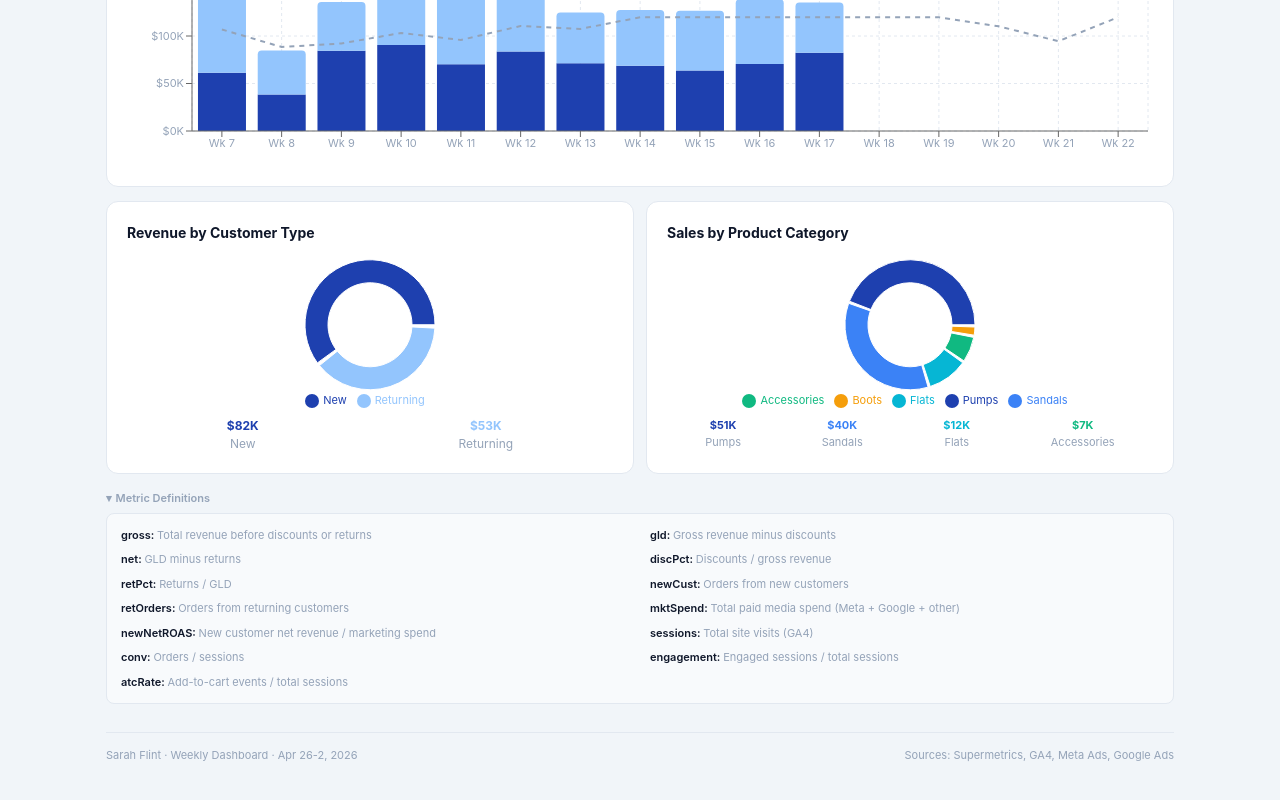
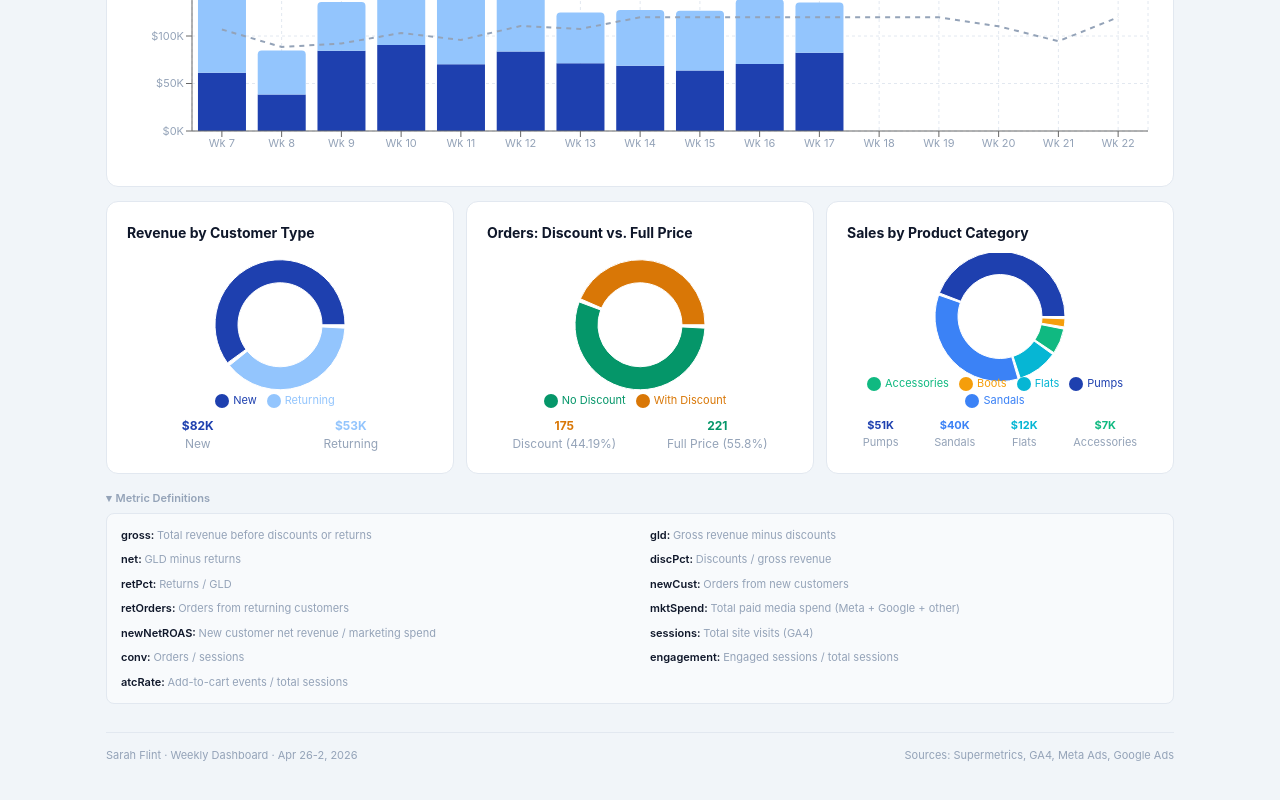
Before and after one commit to Sarah-Flint/weekly-dashboard, a Next.js app: page / in a window 1280 px wide. Shown: the part 973-1773 px from the top of the page. Built offline with nearby package versions, Linux system fonts and the light colour scheme.

Commit message:
Update Dashboard.jsx

```diff
--- a/app/components/Dashboard.jsx
+++ b/app/components/Dashboard.jsx
@@ -363,6 +363,12 @@ useEffect(() => {
   priorDesktopAtcRate: _rPct(getMetric("desktop_add_to_cart")._pw, getMetric("desktop_sessions")._pw),
   mobileAtcRate: _rPct(getMetric("mobile_add_to_cart")._cw, getMetric("mobile_sessions")._cw),
   priorMobileAtcRate: _rPct(getMetric("mobile_add_to_cart")._pw, getMetric("mobile_sessions")._pw),
+
+  // ── Discount Order Counts ──
+  ordersWithDisc: _v(getMetric("ordercount_disc")._cw),
+  priorOrdersWithDisc: _v(getMetric("ordercount_disc")._pw),
+  orderDiscPct: _v(getMetric("order_disc_pct")._cw),
+  priorOrderDiscPct: _v(getMetric("order_disc_pct")._pw),
 };
 
   const nROAS = DD.mktSpend ? (DD.newNetRev / DD.mktSpend).toFixed(2) : null;
@@ -485,19 +491,28 @@ useEffect(() => {
   const getTrend = (metric) =>
   (data.weekly_trend || []).find((row) => row.metric === metric) || {};
 
-  const WEEKLY_TREND_LIVE = Object.keys(getTrend("total_net_rev"))
-  .filter((key) => !isNaN(Number(key)))
-  .map((week) => ({
-    week: `Wk ${week}`,
-    net: getTrend("total_net_rev")[week] || 0,
-    newNet: getTrend("new_net_rev")[week] || 0,
-    retNet: getTrend("returning_net_rev")[week] || 0,
-    plan: getTrend("total_net_rev_plan")[week] || 0,
-    spend: getTrend("total_marketing")[week] || 0,
-    newCust: getTrend("new_orders")[week] || 0,
-    cac: getTrend("total_cac")[week] || 0,
-    roas: getTrend("new_net_roas")[week] || 0,
-  }));
+  const WEEKLY_TREND_LIVE = (() => {
+    const actualRow = getTrend("total_net_rev");
+    const planRow = getTrend("total_net_rev_plan");
+    const allWeeks = new Set([
+      ...Object.keys(actualRow).filter(k => !isNaN(Number(k))),
+      ...Object.keys(planRow).filter(k => !isNaN(Number(k)))
+    ]);
+    return [...allWeeks].sort((a,b) => Number(a) - Number(b)).map(week => {
+      const hasActual = typeof actualRow[week] === "number";
+      return {
+        week: `Wk ${week}`,
+        net: hasActual ? actualRow[week] : null,
+        newNet: hasActual ? (typeof getTrend("new_net_rev")[week] === "number" ? getTrend("new_net_rev")[week] : 0) : null,
+        retNet: hasActual ? (typeof getTrend("returning_net_rev")[week] === "number" ? getTrend("returning_net_rev")[week] : 0) : null,
+        plan: typeof planRow[week] === "number" ? planRow[week] : (planRow[week] !== "" && planRow[week] != null ? Number(planRow[week]) || null : null),
+        spend: getTrend("total_marketing")[week] || 0,
+        newCust: getTrend("new_orders")[week] || 0,
+        cac: getTrend("total_cac")[week] || 0,
+        roas: getTrend("new_net_roas")[week] || 0,
+      };
+    });
+  })();
 
   // Daily Data
   const getDaily = (metric) =>
@@ -869,12 +884,12 @@ const rows = [
       <ComposedChart data={WEEKLY_TREND_LIVE}><CartesianGrid strokeDasharray="3 3" stroke="#e2e8f0"/><XAxis dataKey="week" tick={{fontSize:11,fill:C.sL}}/><YAxis tick={{fontSize:11,fill:C.sL}} tickFormatter={v=>`${v<0?"-":""}$${(Math.abs(v)/1000).toFixed(0)}K`}/><Tooltip content={<CT/>}/>
         <Bar dataKey="newNet" stackId="a" fill={C.b1} name="New Net Rev"/>
         <Bar dataKey="retNet" stackId="a" fill={C.b3} radius={[4,4,0,0]} name="Returning Net Rev"/>
-        <Line dataKey="plan" stroke={C.sL} strokeDasharray="5 5" dot={false} name="Plan" strokeWidth={2}/>
+        <Line dataKey="plan" stroke={C.sL} strokeDasharray="5 5" dot={false} name="Plan" strokeWidth={2} connectNulls/>
       </ComposedChart>
     </ResponsiveContainer>
   </div>
 
-  <div style={{display:"grid",gridTemplateColumns:"1fr 1fr",gap:12,marginBottom:14}}>
+  <div style={{display:"grid",gridTemplateColumns:"1fr 1fr 1fr",gap:12,marginBottom:14}}>
     <div style={{background:C.cd,borderRadius:12,border:`1px solid ${C.bd}`,padding:20}}>
       <div style={{fontSize:14,fontWeight:700,color:C.nv,marginBottom:10}}>Revenue by Customer Type</div>
       <ResponsiveContainer width="100%" height={160}><PieChart><Pie data={[{name:"New",value:Math.round(DD.newNetRev/(DD.newNetRev+DD.repeatNetRev)*100)},{name:"Returning",value:Math.round(DD.repeatNetRev/(DD.newNetRev+DD.repeatNetRev)*100)}]} innerRadius={42} outerRadius={65} paddingAngle={3} dataKey="value"><Cell fill={C.b1}/><Cell fill={C.b3}/></Pie><Tooltip formatter={v=>`${v}%`}/><Legend iconType="circle" wrapperStyle={{fontSize:11}}/></PieChart></ResponsiveContainer>
@@ -883,6 +898,20 @@ const rows = [
         <div style={{textAlign:"center"}}><div style={{fontWeight:700,color:C.b3}}>{fmt(DD.repeatNetRev)}</div><div style={{color:C.sL}}>Returning</div></div>
       </div>
     </div>
+    {(()=>{
+      const discOrders = DD.ordersWithDisc || 0;
+      const noDiscOrders = (DD.orders || 0) - discOrders;
+      const discPct = DD.orderDiscPct != null ? DD.orderDiscPct : (DD.orders ? +((discOrders / DD.orders) * 100).toFixed(1) : 0);
+      const noDiscPct = +(100 - discPct).toFixed(1);
+      return <div style={{background:C.cd,borderRadius:12,border:`1px solid ${C.bd}`,padding:20}}>
+        <div style={{fontSize:14,fontWeight:700,color:C.nv,marginBottom:10}}>Orders: Discount vs. Full Price</div>
+        <ResponsiveContainer width="100%" height={160}><PieChart><Pie data={[{name:"With Discount",value:discOrders},{name:"No Discount",value:noDiscOrders}]} innerRadius={42} outerRadius={65} paddingAngle={3} dataKey="value"><Cell fill={C.am}/><Cell fill={C.gn}/></Pie><Tooltip formatter={(v,name)=>`${v} orders (${name==="With Discount"?discPct:noDiscPct}%)`}/><Legend iconType="circle" wrapperStyle={{fontSize:11}}/></PieChart></ResponsiveContainer>
+        <div style={{display:"flex",justifyContent:"space-around",fontSize:12,marginTop:4}}>
+          <div style={{textAlign:"center"}}><div style={{fontWeight:700,color:C.am}}>{discOrders}</div><div style={{color:C.sL}}>Discount ({discPct}%)</div></div>
+          <div style={{textAlign:"center"}}><div style={{fontWeight:700,color:C.gn}}>{noDiscOrders}</div><div style={{color:C.sL}}>Full Price ({noDiscPct}%)</div></div>
+        </div>
+      </div>;
+    })()}
     {(()=>{
       const catColors=["#1e40af","#3b82f6","#06b6d4","#10b981","#f59e0b","#ef4444","#8b5cf6"];
       const cats=(data.product_cat||[]).filter(r=>r.m_class!=="Grand Total"&&(Number(r.gld7)||0)>0).map(r=>({name:r.m_class,value:Number(r.gld7)||0})).sort((a,b)=>b.value-a.value);
@@ -913,15 +942,15 @@ const rows = [
     </div>
     <div style={{display:"flex",gap:12,flexWrap:"wrap",marginBottom:10}}>
       <MC l="Orders" v={rv.orders} ww={w(rv.orders,rv.priorOrders)} sub={`PW: ${rv.priorOrders}`}/>
-      <MC l="Items" v={rv.items} ww={w(rv.items,rv.priorItems)} sub={`PW: ${rv.priorItems}`}/>
+      <MC l="Units Ordered" v={rv.items} ww={w(rv.items,rv.priorItems)} sub={`PW: ${rv.priorItems}`}/>
       <MC l="Discount %" v={rv.discPct!=null?`${rv.discPct.toFixed(1)}%`:"—"} ww={w(rv.discPct,rv.priorDiscPct)} inv sub={rv.priorDiscPct!=null?`PW: ${rv.priorDiscPct.toFixed(1)}%`:""}/>
       <MC l="Returns % GLD" v={rv.returnPctGLD!=null?`${rv.returnPctGLD.toFixed(1)}%`:"—"} ww={w(rv.returnPctGLD,rv.priorReturnPctGLD)} inv sub={rv.priorReturnPctGLD!=null?`PW: ${rv.priorReturnPctGLD.toFixed(1)}%`:""}/>
     </div>
     <div style={{display:"flex",gap:12,flexWrap:"wrap",marginBottom:6}}>
       <MC l="GLD AOV" v={rv.gldAOV!=null?`$${Math.round(rv.gldAOV)}`:"—"} ww={w(rv.gldAOV,rv.priorGldAOV)} sub={rv.priorGldAOV!=null?`PW: $${Math.round(rv.priorGldAOV)}`:""}/>
       <MC l="Net AOV" v={rv.netAOV!=null?`$${Math.round(rv.netAOV)}`:"—"} ww={w(rv.netAOV,rv.priorNetAOV)} sub={rv.priorNetAOV!=null?`PW: $${Math.round(rv.priorNetAOV)}`:""}/>
-      <MC l="AUR" v={rv.aur!=null?`$${Math.round(rv.aur)}`:"—"} ww={w(rv.aur,rv.priorAur)} sub="GLD ÷ Units"/>
-      <MC l="UPT" v={rv.upt!=null?rv.upt.toFixed(2):"—"} ww={w(rv.upt,rv.priorUpt)} sub="Units ÷ Orders"/>
+      <MC l="GLD AUR" v={rv.aur!=null?`$${Math.round(rv.aur)}`:"—"} ww={w(rv.aur,rv.priorAur)} sub="GLD ÷ Units"/>
+      <MC l="UPT" v={rv.upt!=null?rv.upt.toFixed(2):"—"} ww={w(rv.upt,rv.priorUpt)} sub="Units Ordered / Orders"/>
     </div>
 
   <div style={{background:C.cd,borderRadius:12,border:`1px solid ${C.bd}`,padding:20,marginBottom:14,marginTop:14}}>
@@ -947,6 +976,64 @@ const rows = [
       <td style={{padding:"8px 9px",textAlign:"right",borderLeft:`2px solid ${C.bd}`}}>{r.rc}</td><td style={{padding:"8px 9px",textAlign:"right",color:C.sL}}>{r.rp}</td><td style={{padding:"8px 9px",textAlign:"right"}}><Pill v={r.rw} inv={r.inv}/></td>
     </tr>)}</tbody></table>
   </div>
+
+  {/* Discount Code Breakdown */}
+  {(()=>{
+    const dcRows = data.disc_code || [];
+    if (!dcRows.length) return null;
+    // Expect rows with: discount_code, customer_group (All/New/Returning), gross_sales, discount, order_count, disc_pct
+    const groups = ["All","New","Returning"];
+    const codeMap = {};
+    dcRows.forEach(r => {
+      const code = r.discount_code || r.Discount_Code || r.code || "Unknown";
+      const cg = r.customer_group || r.Customer_Group || "All";
+      if (!codeMap[code]) codeMap[code] = {};
+      codeMap[code][cg] = {
+        gross: Number(r.gross_sales ?? r.Gross_Sales ?? r.gross ?? 0),
+        disc: Number(r.discount ?? r.Discount ?? 0),
+        orders: Number(r.order_count ?? r.Order_Count ?? r.orders ?? 0),
+        discPct: Number(r.disc_pct ?? r.Disc_Pct ?? r.discount_pct ?? 0),
+      };
+    });
+    const codes = Object.keys(codeMap).sort((a,b) => {
+      const aGross = codeMap[a]["All"]?.gross || codeMap[a]["Total"]?.gross || 0;
+      const bGross = codeMap[b]["All"]?.gross || codeMap[b]["Total"]?.gross || 0;
+      return bGross - aGross;
+    });
+    if (!codes.length) return null;
+    const cgLabels = groups.filter(g => codes.some(c => codeMap[c][g]));
+    return <>
+      <SH t="Discount Code Breakdown"/>
+      <div style={{background:C.cd,borderRadius:12,border:`1px solid ${C.bd}`,padding:20,marginBottom:8,overflowX:"auto"}}>
+        <table style={{width:"100%",borderCollapse:"collapse",fontSize:12}}>
+          <thead>
+            <tr style={{borderBottom:`2px solid ${C.bd}`}}>
+              <th style={{textAlign:"left",padding:"7px 6px",color:C.sL,fontWeight:600,fontSize:10,textTransform:"uppercase",whiteSpace:"nowrap"}} rowSpan={2}>Discount Code</th>
+              {cgLabels.map(g => <th key={g} colSpan={4} style={{textAlign:"center",padding:"4px 6px",color:C.nv,fontWeight:700,fontSize:10,textTransform:"uppercase",borderLeft:`2px solid ${C.bd}`}}>{g}</th>)}
+            </tr>
+            <tr style={{borderBottom:`2px solid ${C.bd}`}}>
+              {cgLabels.map(g => ["Gross Sales","Discount","Orders","Disc %"].map(h => <th key={`${g}-${h}`} style={{textAlign:"right",padding:"5px 6px",color:C.sL,fontWeight:600,fontSize:9,textTransform:"uppercase",whiteSpace:"nowrap",borderLeft:h==="Gross Sales"?`2px solid ${C.bd}`:"none"}}>{h}</th>))}
+            </tr>
+          </thead>
+          <tbody>
+            {codes.map((code,i) => <tr key={i} style={{borderBottom:`1px solid ${C.bd}`}} onMouseEnter={e=>e.currentTarget.style.background=C.b4} onMouseLeave={e=>e.currentTarget.style.background="transparent"}>
+              <td style={{padding:"8px 6px",fontWeight:600,color:C.nv,whiteSpace:"nowrap"}}>{code}</td>
+              {cgLabels.map(g => {
+                const d = codeMap[code][g] || {};
+                return <React.Fragment key={g}>
+                  <td style={{padding:"8px 6px",textAlign:"right",borderLeft:`2px solid ${C.bd}`}}>{d.gross ? ff(d.gross) : "—"}</td>
+                  <td style={{padding:"8px 6px",textAlign:"right",color:C.rd}}>{d.disc ? ff(d.disc) : "—"}</td>
+                  <td style={{padding:"8px 6px",textAlign:"right"}}>{d.orders || "—"}</td>
+                  <td style={{padding:"8px 6px",textAlign:"right",fontWeight:600}}>{d.discPct ? `${d.discPct.toFixed(1)}%` : "—"}</td>
+                </React.Fragment>;
+              })}
+            </tr>)}
+          </tbody>
+        </table>
+      </div>
+    </>;
+  })()}
+
   <Defs show={showDefs} toggle={()=>setShowDefs(!showDefs)} keys={["gross","disc","gld","ret","net","orders","items","discPct","retPct","aov","netAOV","aur","upt"]}/>
 </>}
 
```
